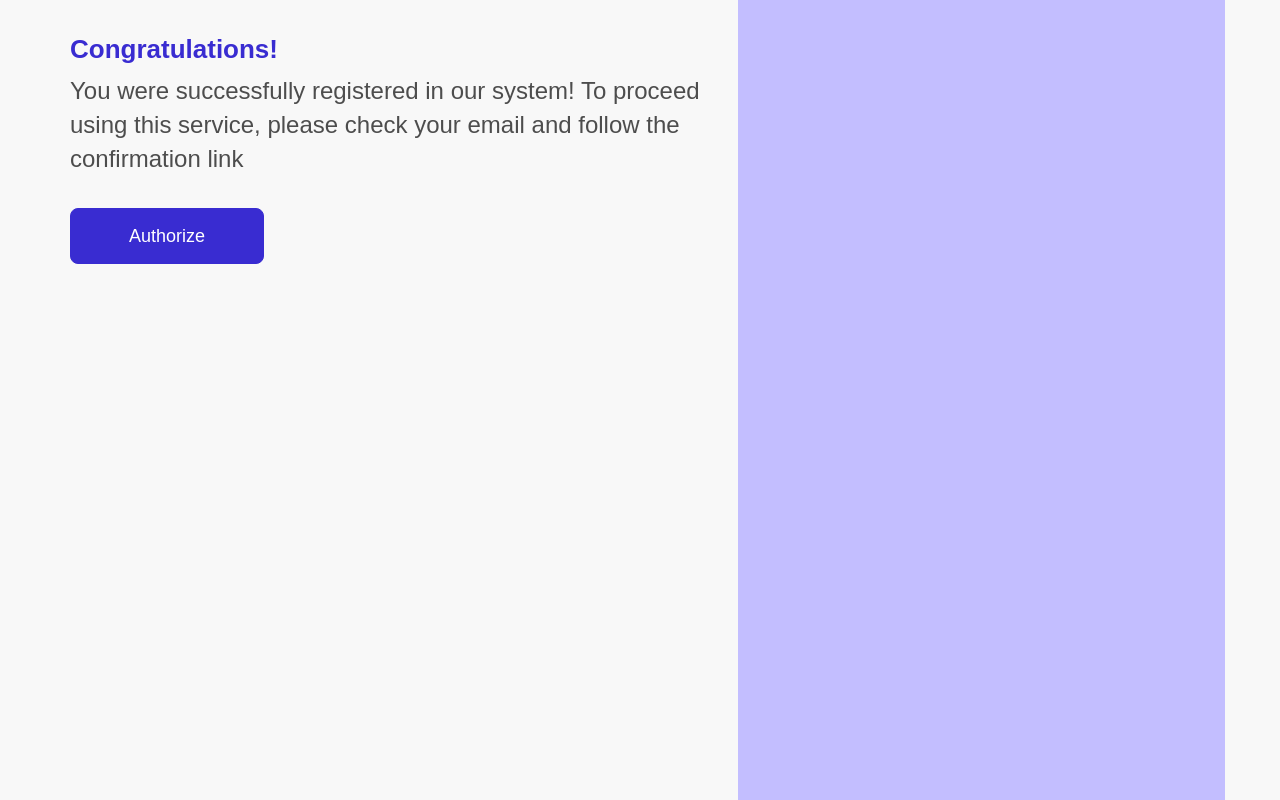
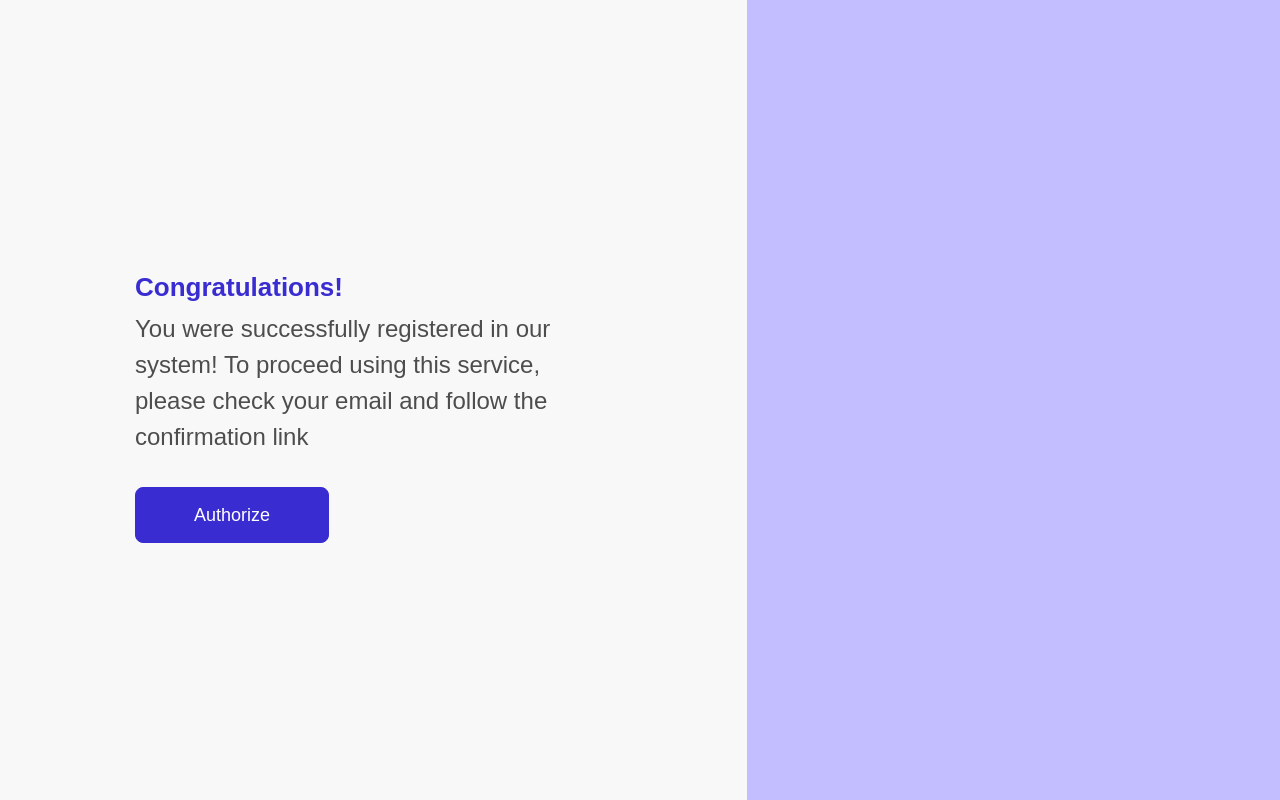
Before and after one commit to takhmina0907/ExaminationSystem, a Django app: page /admin/pre-activate/ in a window 1280 px wide. Run offline with Django 3.2, Linux system fonts and the light colour scheme; some libraries are stand-ins or nearby versions.

Commit message:
auth pre-activation template fix

```diff
--- a/project/least/templates/admin/pre_activation.html
+++ b/project/least/templates/admin/pre_activation.html
@@ -4,12 +4,18 @@
     <head>
         <meta charset="UTF-8">
         <title>Congratulations!</title>
-        <link rel="stylesheet" href="{% static 'css/bootstrap.min.css' %}">
+        <link rel="stylesheet" href="{% static 'bootstrap-4.4.1-dist/css/bootstrap.min.css' %}">
 	    <link rel="stylesheet" href="{% static 'css/auth.css' %}">
+        <style>
+            .reg_content{
+                margin-left: 120px;
+                margin-right: 120px;
+            }
+        </style>
     </head>
     <body>
 
-		<div class="container">
+		<div class="container-fluid">
 			<div class="row">
 				<div class="col-xl-7 col-lg-7 col-md-7 col-sm-7 d-flex justify-content-center align-items-center">
 						<div class="reg_content align-items-center">
```
Also changed, not shown: project/db.sqlite3.
